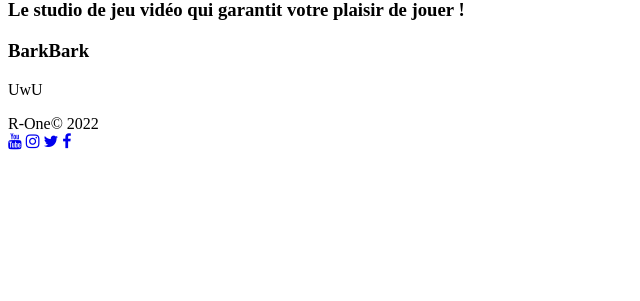
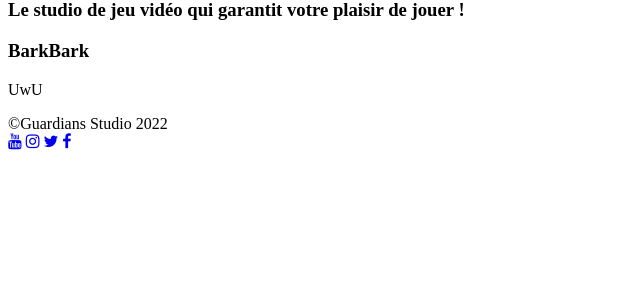
Before and after one commit to Guardians-Studio/WebSite, a PHP site: page /contact.php in a window 1280 px wide. Shown: the part 177-478 px from the top of the page, without its empty margins (0-640 px from the left). Run offline with PHP 8.4, Linux system fonts and the light colour scheme.

Commit message:
tkt frerot

```diff
--- a/php/footer.php
+++ b/php/footer.php
@@ -1,7 +1,7 @@
 <footer>
     <div id="copyrightAndIcons">
         <div id="copyright">
-            <span>R-One© 2022</span>
+            <span>©Guardians Studio 2022</span>
         </div>
         <div id="icons">
             <a href="http://www.youtube.fr"><i class="fa fa-youtube"></i></a>
```
